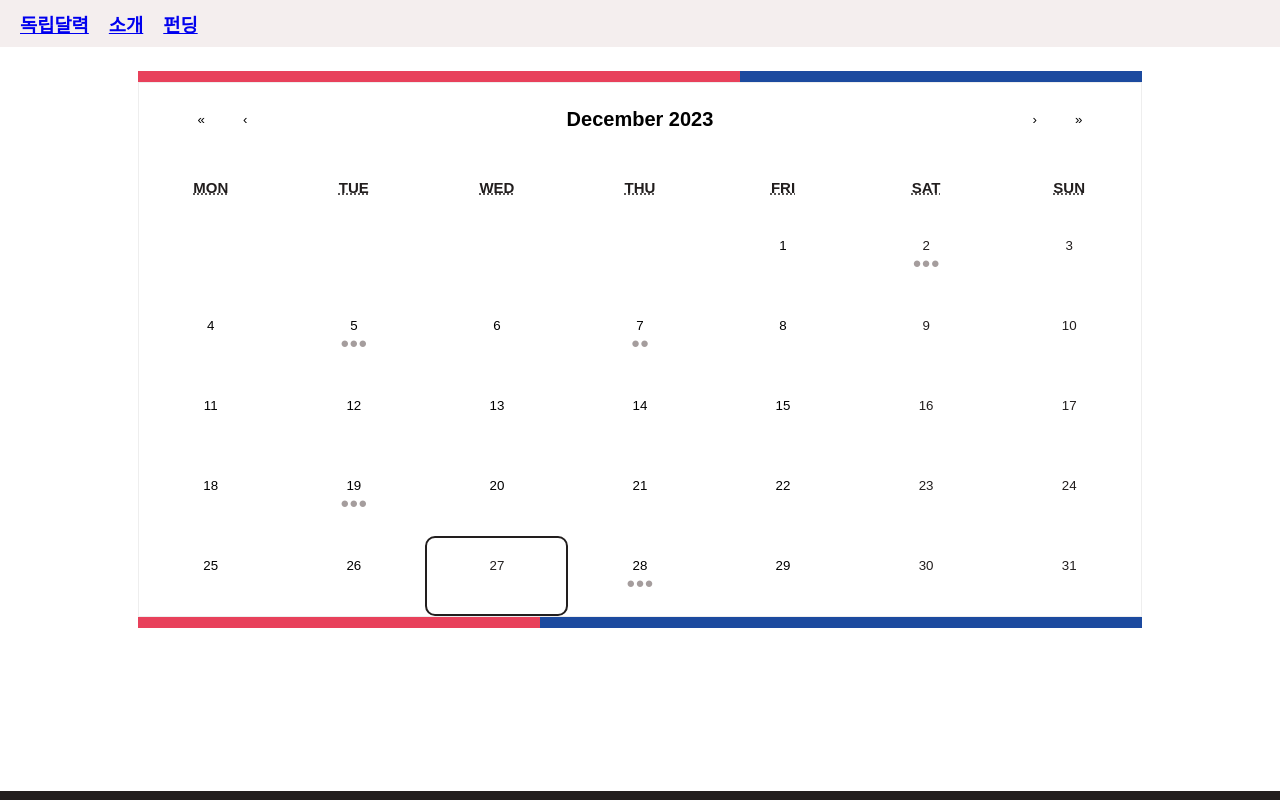
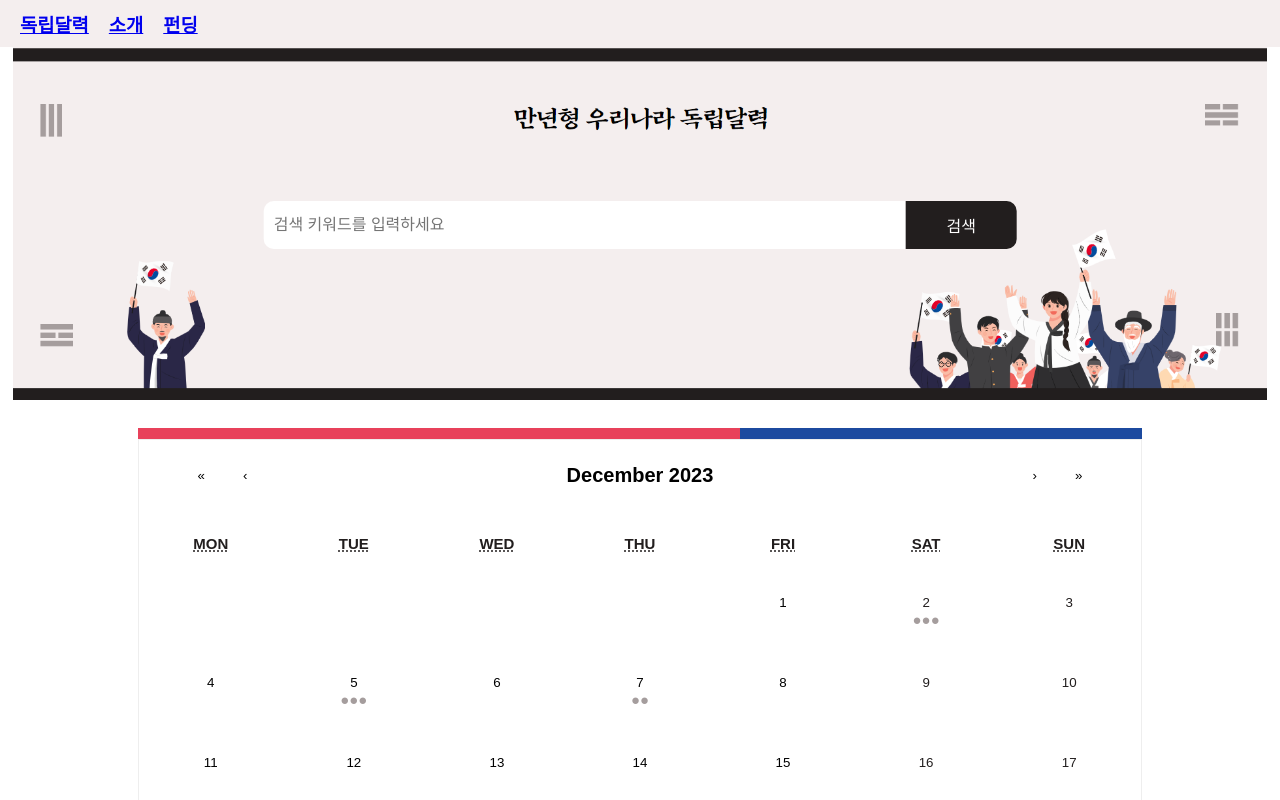
Before and after one commit to chadireoroonu/Independence, a React (Create React App) app in the folder calendar/: page / in a window 1280 px wide. Shown: the top 800 px of the page. Built offline with nearby package versions, Linux system fonts and the light colour scheme.

Commit message:
✨ Feat: 전체 검색을 위한 컴포넌트 생성 등

```diff
--- /dev/null
+++ b/calendar/src/components/ForSearch.js
@@ -0,0 +1,55 @@
+import React from 'react';
+import styled from 'styled-components';
+
+function ForSearch() {
+    return (
+      <ForSearchContainer>
+        <img src="/search.png" alt="search" />
+        <SearchContainer>
+          <SearchInput type="text" placeholder="검색 키워드를 입력하세요"/>
+          <SearchButton type="submit">검색</SearchButton>
+        </SearchContainer>
+      </ForSearchContainer>
+    );
+  }
+
+const ForSearchContainer = styled.div`
+  position: relative;
+  width: 100%;
+
+  img {
+    width: 100%;
+  }
+`;
+
+const SearchContainer = styled.div`
+  position: absolute;
+  top: 50%;
+  left: 50%;
+  transform: translate(-50%, -50%);
+  width: 60%;
+  display: flex;
+`;
+
+const SearchInput = styled.input`
+  width: 85%;
+  height: 3em;
+  padding: 0 10px;
+  border: none;
+  border-radius: 10px 0 0 10px;
+  outline: none;
+  font-size: 16px;
+`;
+
+const SearchButton = styled.button`
+  width: 15%;
+  height: 3em;
+  border: none;
+  border-radius: 0 10px 10px 0;
+  background-color: #221E1E;
+  color: #FFFFFF;
+  font-size: 16px;
+  cursor: pointer;
+`;
+
+export default ForSearch;
--- a/calendar/src/pages/Main.js
+++ b/calendar/src/pages/Main.js
@@ -4,6 +4,7 @@ import styled from 'styled-components';
 import 'react-calendar/dist/Calendar.css';
 import Modal from 'react-modal';
 import DateModal from '../components/DateModal';
+import ForSearch from '../components/ForSearch';
 
 Modal.setAppElement('#root');
 
@@ -82,6 +83,9 @@ function Main() {
 
   return (
     <MainContainer>
+			<SearchContainer>
+				<ForSearch/>
+			</SearchContainer>
       <CalendarContainer>
 				<UpperCalendar>
 					<UpperRed/>
@@ -115,6 +119,9 @@ const MainContainer = styled.div`
   width: 98%;
   min-height: 90vh;
   margin: 0 1%;
+`;
+const SearchContainer = styled.div`
+	width: 100%;
 `;
 
 const UpperCalendar = styled.div`
```
Also changed, not shown: calendar/public/search.png (added).
